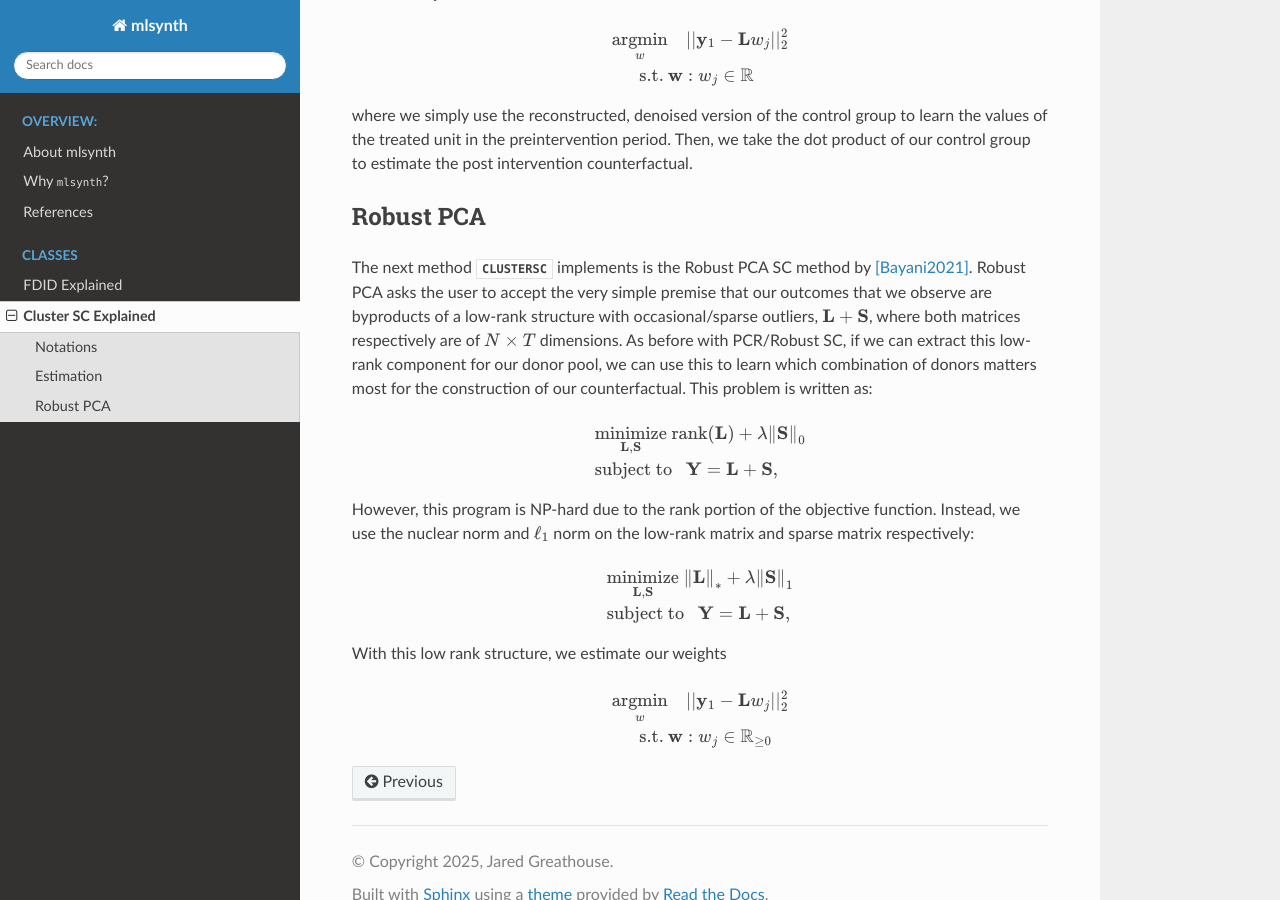
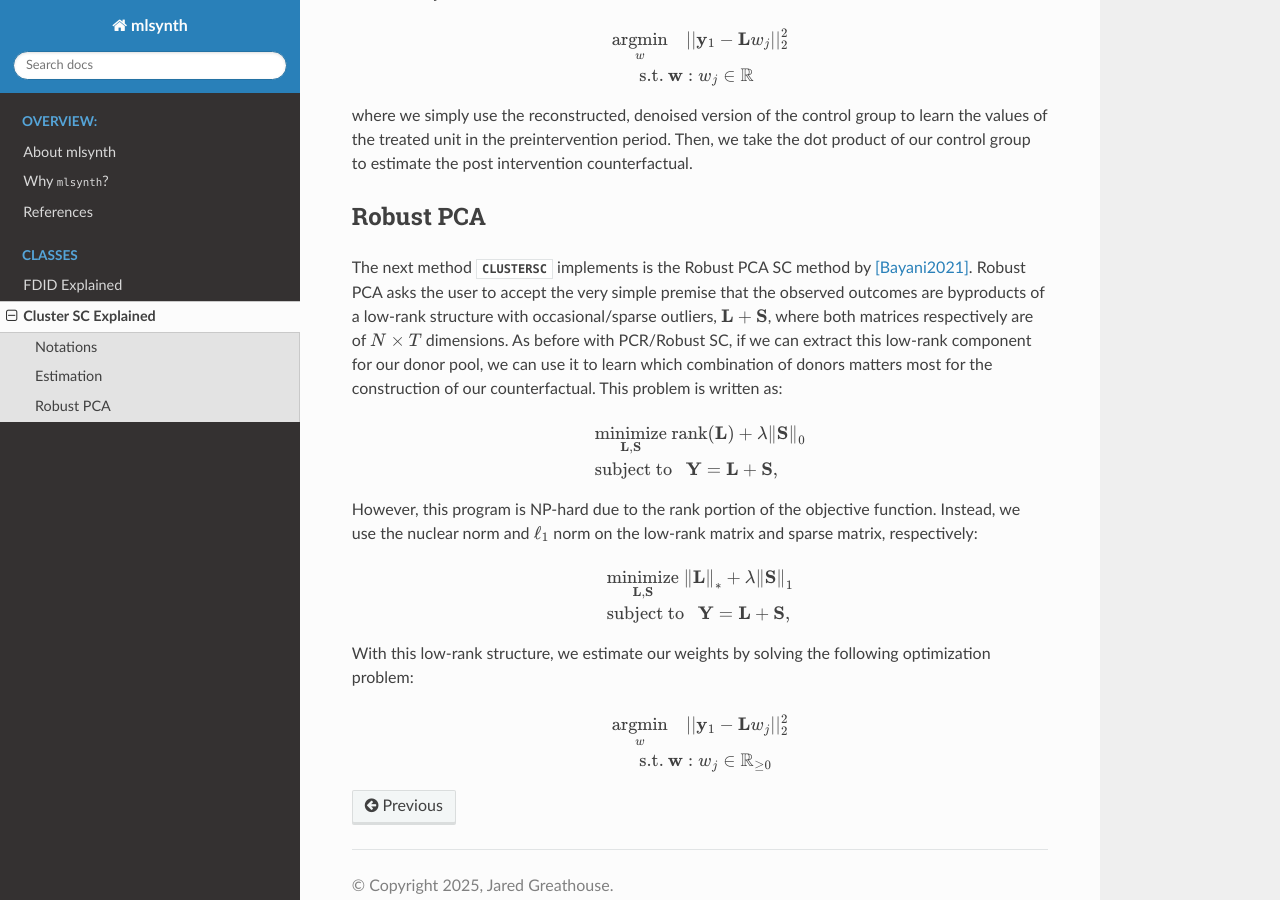
Before and after one commit to jgreathouse9/mlsynth, a Sphinx documentation site: the page built from docs/clustersc.rst, in a window 1280 px wide and 900 px high, scrolled down 1937 px. Built offline with Sphinx 7.4.7 and the Read the Docs theme 3.1.0, drawn with Linux system fonts in a browser that asks for light colours; pages that are not in the unit, such as notebooks, are missing from menus.

Commit message:
Update clustersc.rst

```diff
--- a/docs/clustersc.rst
+++ b/docs/clustersc.rst
@@ -67,25 +67,28 @@
 Robust PCA
 ----------------
 
-The next method :class:`CLUSTERSC` implements is the Robust PCA SC method by [Bayani2021]_. Robust PCA asks the user to accept the very simple premise that our outcomes that we observe are byproducts of a low-rank structure with occasional/sparse outliers, :math:`\mathbf{L} + \mathbf{S}`, where both matrices respectively are of :math:`N \times T` dimensions. As before with PCR/Robust SC, if we can extract this low-rank component for our donor pool, we can use this to learn which combination of donors matters most for the construction of our counterfactual. This problem is written as:
+The next method :class:`CLUSTERSC` implements is the Robust PCA SC method by [Bayani2021]_. Robust PCA asks the user to accept the very simple premise that the observed outcomes are byproducts of a low-rank structure with occasional/sparse outliers, :math:`\mathbf{L} + \mathbf{S}`, where both matrices respectively are of :math:`N \times T` dimensions. As before with PCR/Robust SC, if we can extract this low-rank component for our donor pool, we can use it to learn which combination of donors matters most for the construction of our counterfactual. This problem is written as:
 
 .. math::
+
    \begin{align*}
    &\mathop {{\mathrm{minimize}}}\limits _{{\mathbf{L}},{\mathbf{S}}} ~{\mathrm{rank}}({\mathbf{L}}) + \lambda {\left \|{ {\mathbf{S}} }\right \|_{0}} \\
    &\textrm {subject to } ~~{\mathbf{Y}} = {\mathbf{L}} + {\mathbf{S}},
    \end{align*}
 
-However, this program is NP-hard due to the rank portion of the objective function. Instead, we use the nuclear norm and :math:`\ell_1` norm on the low-rank matrix and sparse matrix respectively:
+However, this program is NP-hard due to the rank portion of the objective function. Instead, we use the nuclear norm and :math:`\ell_1` norm on the low-rank matrix and sparse matrix, respectively:
 
 .. math::
+
    \begin{align*}
    &\mathop {{\mathrm{minimize}}}\limits _{{\mathbf{L}},{\mathbf{S}}} ~{\left \|{ {\mathbf{L}} }\right \|_{*}} + \lambda {\left \|{ {\mathbf{S}} }\right \|_{1}} \\
    &\textrm {subject to } ~~{\mathbf{Y}} = {\mathbf{L}} + {\mathbf{S}},
    \end{align*}
 
-With this low rank structure, we estimate our weights
+With this low-rank structure, we estimate our weights by solving the following optimization problem:
 
 .. math::
+
    \begin{align}
        \underset{w}{\text{argmin}} & \quad ||\mathbf{y}_{1} - \mathbf{L} w_{j}||_{2}^2 \\
        \text{s.t.} \: & \mathbf{w}: w_{j} \in \mathbb{R}_{\geq 0}
```
